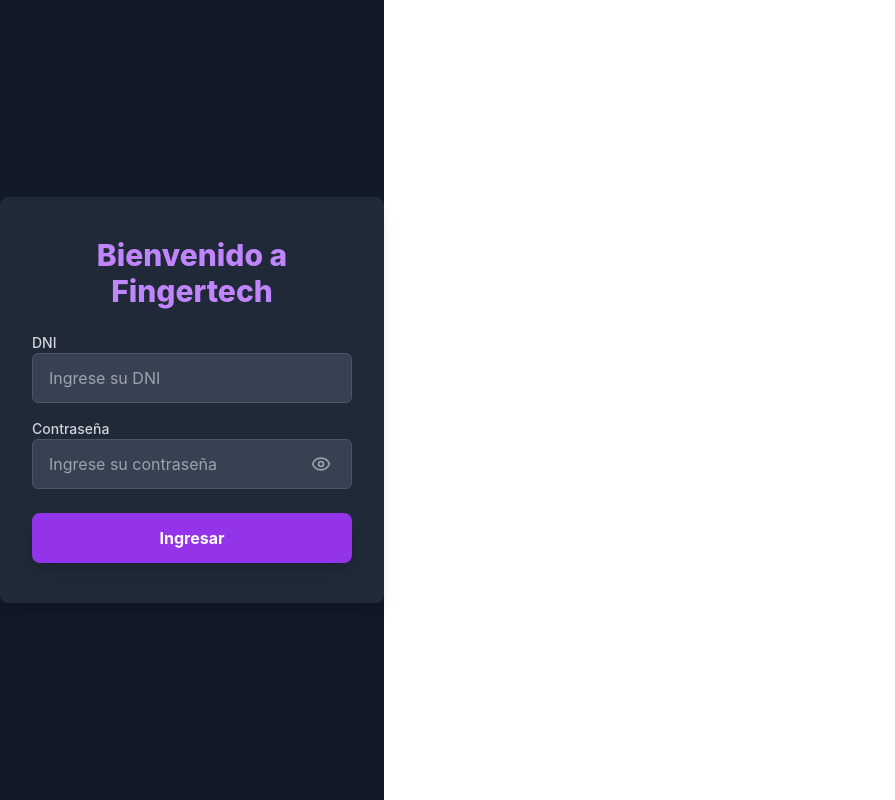
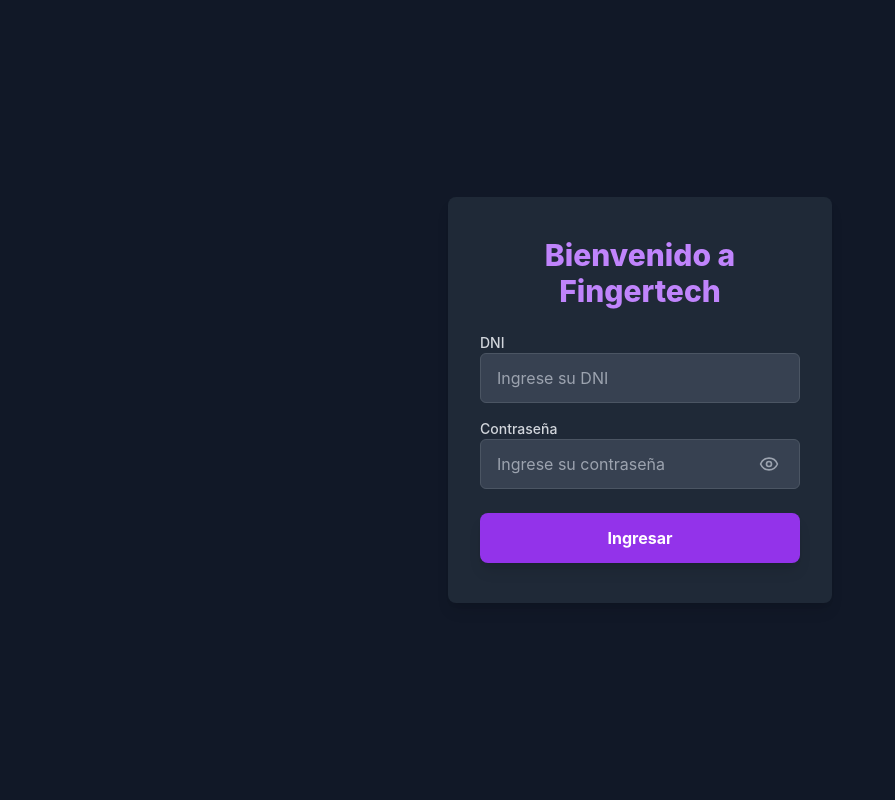
Before and after one commit to facundogarciaengel/fichajes-frontend, a React (Vite) app: page / in a window 1280 px wide. Shown: the whole page, without its empty margins (0-895 px from the left). Built offline with nearby package versions, Linux system fonts and the light colour scheme.

Commit message:
corregido el login

```diff
--- a/src/index.css
+++ b/src/index.css
@@ -69,3 +69,18 @@
     background-color: #f9f9f9;
   }
 }
+
+html, body, #root {
+  width: 100%;
+  height: 100%;
+  margin: 0;
+  padding: 0;
+  overflow-x: hidden; /* Evita desbordamientos horizontales */
+}
+
+#root {
+  display: flex;
+  flex-direction: column;
+  justify-content: center;
+  align-items: center;
+}
--- a/src/pages/Login.jsx
+++ b/src/pages/Login.jsx
@@ -48,7 +48,7 @@
   };
 
   return (
-    <div className="h-screen flex items-center justify-center bg-gray-900">
+    <div className="w-full h-screen flex items-center justify-center bg-gray-900">
       <div className="w-full max-w-sm bg-gray-800 shadow-lg rounded-lg py-10 px-6 sm:px-8 text-white">
         <h1 className="text-2xl sm:text-3xl font-extrabold text-center mb-6 text-purple-400">
           Bienvenido a Fingertech
```
